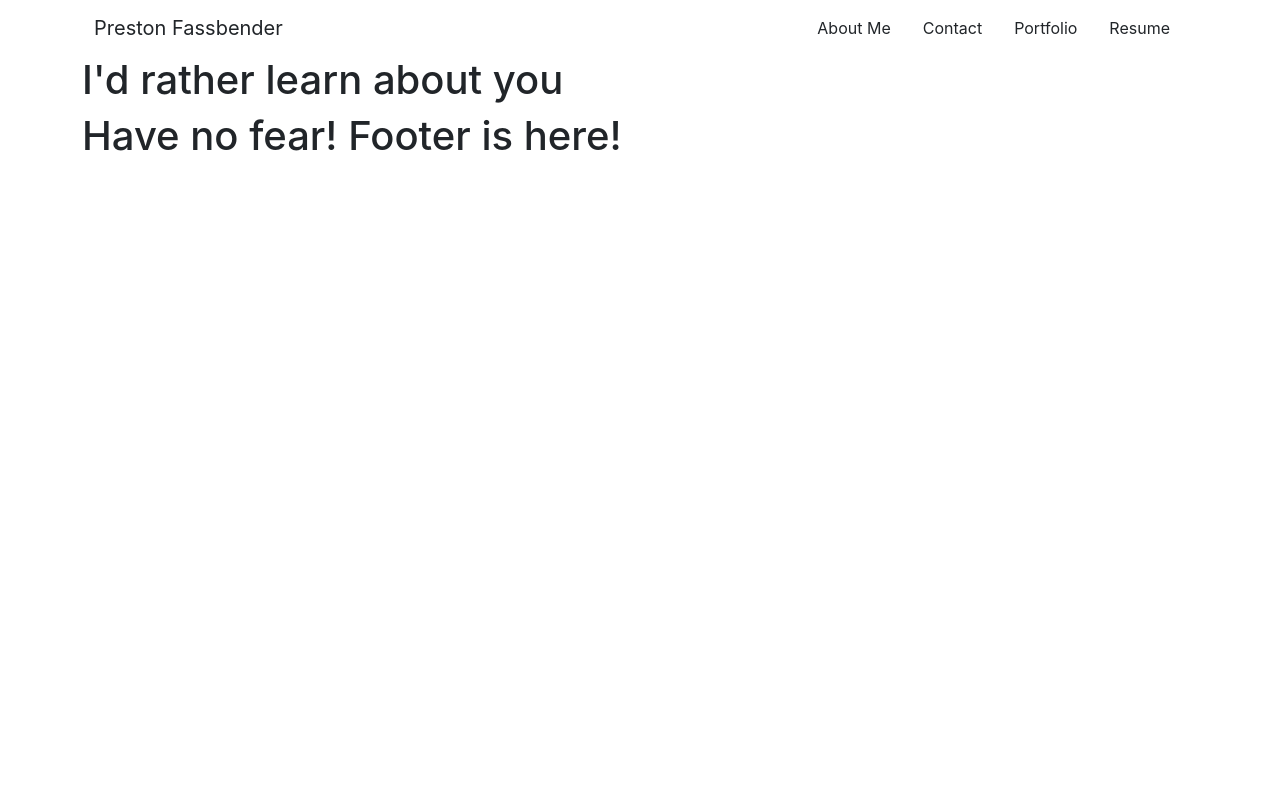
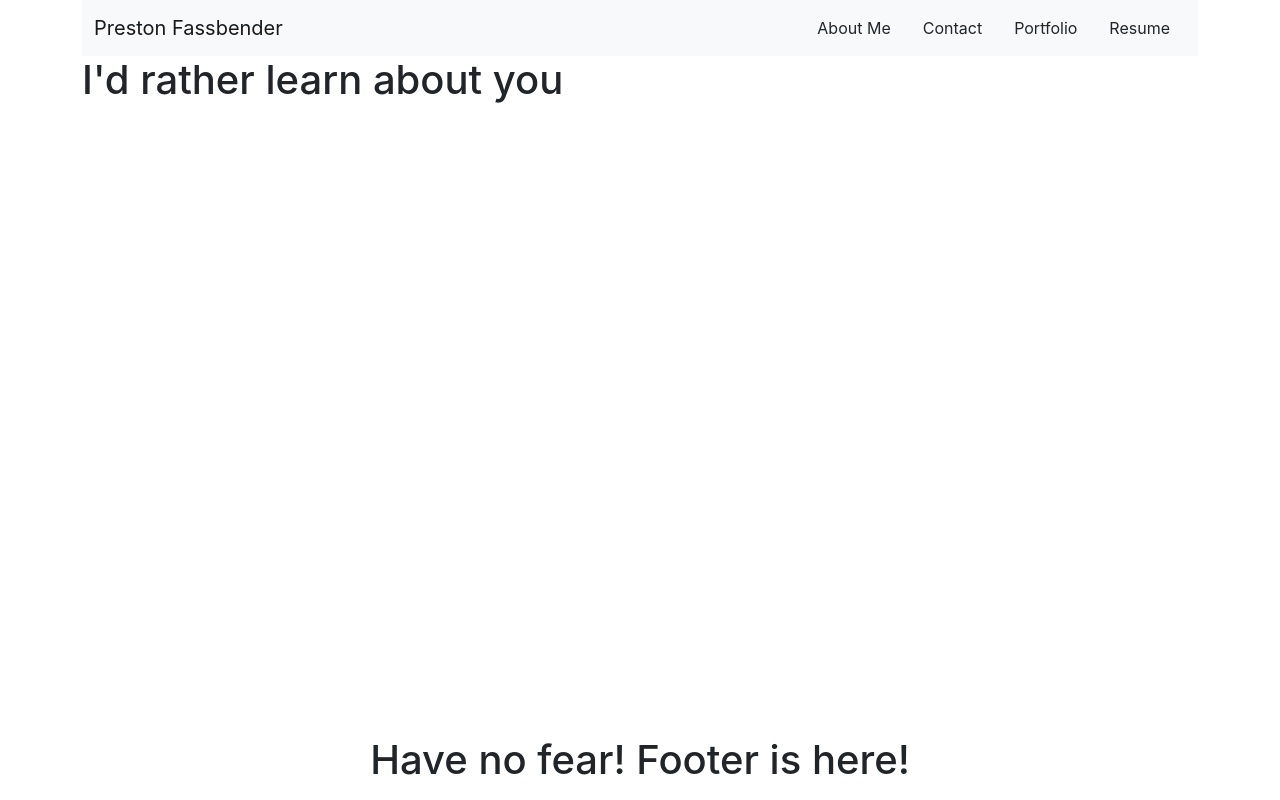
Before and after one commit to p-fassbender/react-portfolio, a React (Create React App) app: page / in a window 1280 px wide. Built offline with nearby package versions, Linux system fonts and the light colour scheme.

Commit message:
header/footer/nav styling and functionality

```diff
--- a/src/components/Footer/index.js
+++ b/src/components/Footer/index.js
@@ -2,7 +2,7 @@ import React from 'react';
 
 function Footer() {
     return (
-        <section>
+        <section className='navbar fixed-bottom justify-content-center'>
             <h1>Have no fear! Footer is here!</h1>
         </section>
     )
--- a/src/components/Header/index.js
+++ b/src/components/Header/index.js
@@ -3,12 +3,15 @@ import Navigation from "../Navigation"
 
 function Header(props) {
     return (
-        <nav className="navbar navbar-expand-lg">
+        <nav className="navbar navbar-expand-lg navbar-light bg-light">
             <div className='container-fluid'>
                 <span className='navbar-brand' href="#"
                     onClick={() => { props.setCurrentPage(props.pages[0]) }}>
                     Preston Fassbender
                 </span>
+                <button className="navbar-toggler" type="button" data-bs-toggle="collapse" data-bs-target="#navbarSupportedContent" aria-controls="navbarSupportedContent" aria-expanded="false" aria-label="Toggle navigation">
+                    <span className="navbar-toggler-icon"></span>
+                </button>
                 <Navigation {...props}></Navigation>
             </div>
         </nav>
--- a/src/components/Navigation/index.js
+++ b/src/components/Navigation/index.js
@@ -10,7 +10,7 @@ function Navigation(props) {
     useEffect(() => { document.title = currentPage.name }, [currentPage]);
 
     return (
-        <div className='d-flex'>
+        <div className='collapse navbar-collapse justify-content-end' id="navbarSupportedContent">
             <ul className='navbar-nav'>
                 {pages.map((page) => (
                     <li key={page.name} className='nav-item mx-3'>
```
